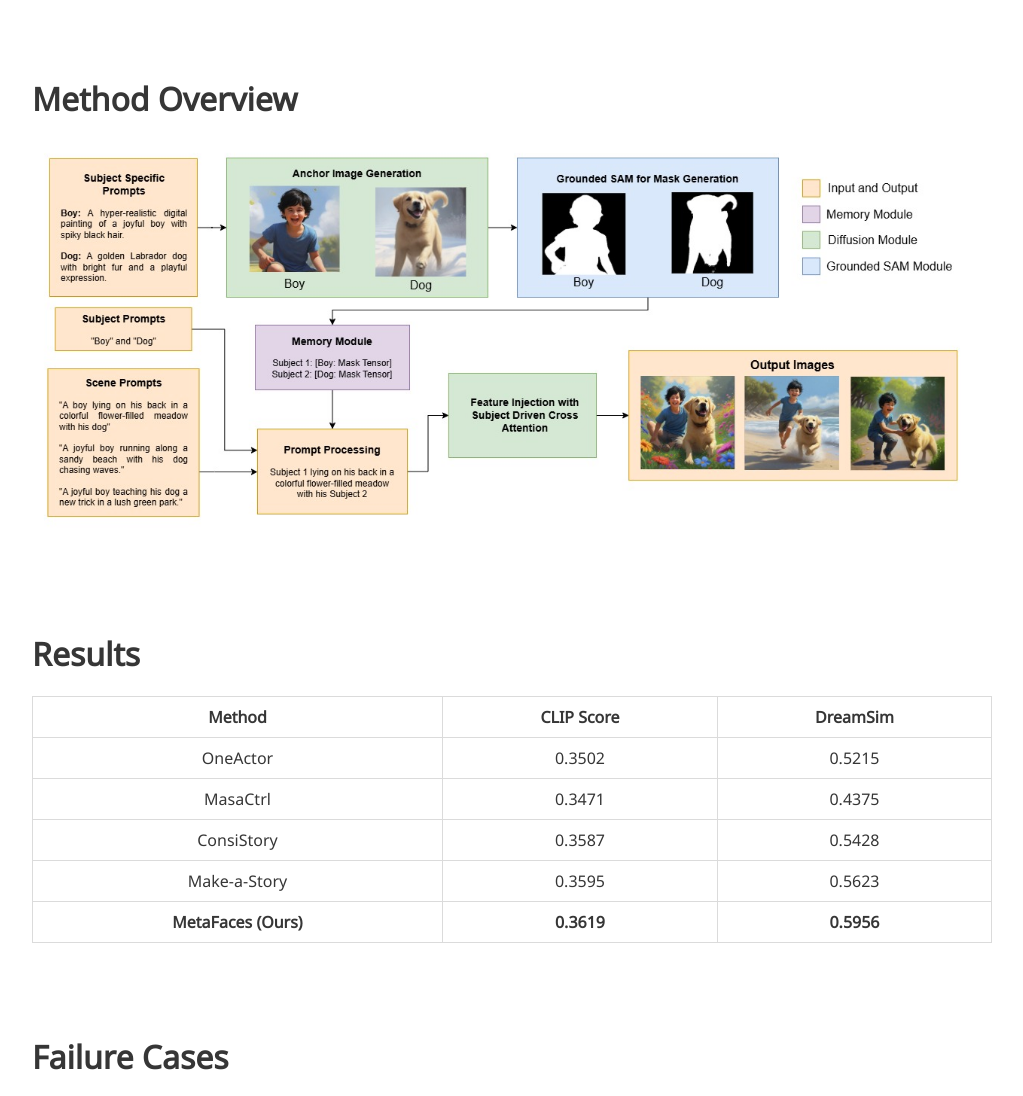
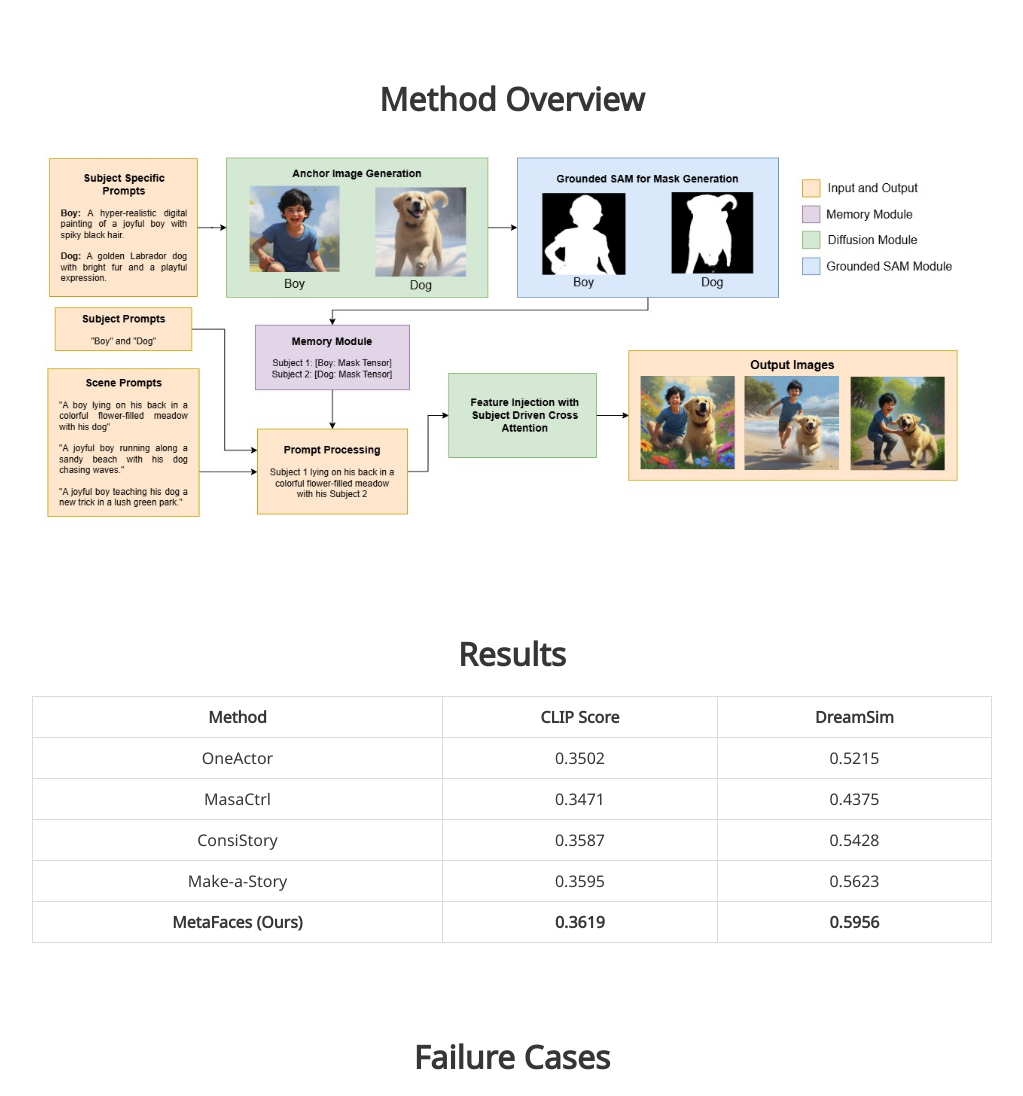
Before and after one commit to Thathsarani-Sandarekha/metafaces_web_page, a plain HTML site: page index.html in a window 1280 px wide. Shown: the part 2423-3519 px from the top of the page, without its empty margins (128-1151 px from the left). Drawn offline with nearby package versions, Linux system fonts and the light colour scheme; grey boxes are pictures that could not be loaded; a web font is replaced by a local one.

Commit message:
text alignmnets

```diff
--- a/index.html
+++ b/index.html
@@ -159,14 +159,22 @@
 
 <section class="section">
   <div class="container is-max-desktop">
-    <h2 class="title is-3">Method Overview</h2>
+    <div class="columns is-centered">
+      <div class="column has-text-centered">
+        <h2 class="title is-3">Method Overview</h2>
+      </div>
+    </div>
     <img src="./static/images/method.jpg" alt="Method Overview" style="max-width:100%;">
   </div>
 </section>
 
 <section class="section">
   <div class="container is-max-desktop">
-    <h2 class="title is-3">Results</h2>
+    <div class="columns is-centered">
+      <div class="column has-text-centered">
+        <h2 class="title is-3">Results</h2>
+      </div>
+    </div>
     <table class="table is-fullwidth is-bordered">
       <thead>
         <tr>
@@ -208,7 +216,11 @@
 
 <section class="section">
   <div class="container is-max-desktop">
-    <h2 class="title is-3">Failure Cases</h2>
+    <div class="columns is-centered">
+      <div class="column has-text-centered">
+        <h2 class="title is-3">Failure Cases</h2>
+      </div>
+    </div>
     <div class="columns is-multiline is-centered">
       <div class="column is-one-third has-text-centered">
         <img src="./static/images/10.png" alt="Failure Case 1" style="max-width:100%;">
```
